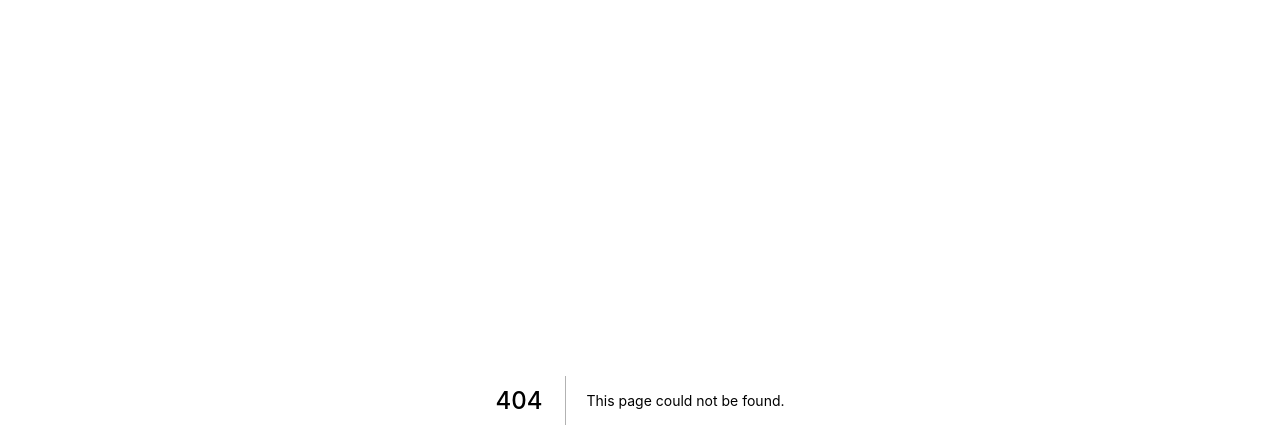
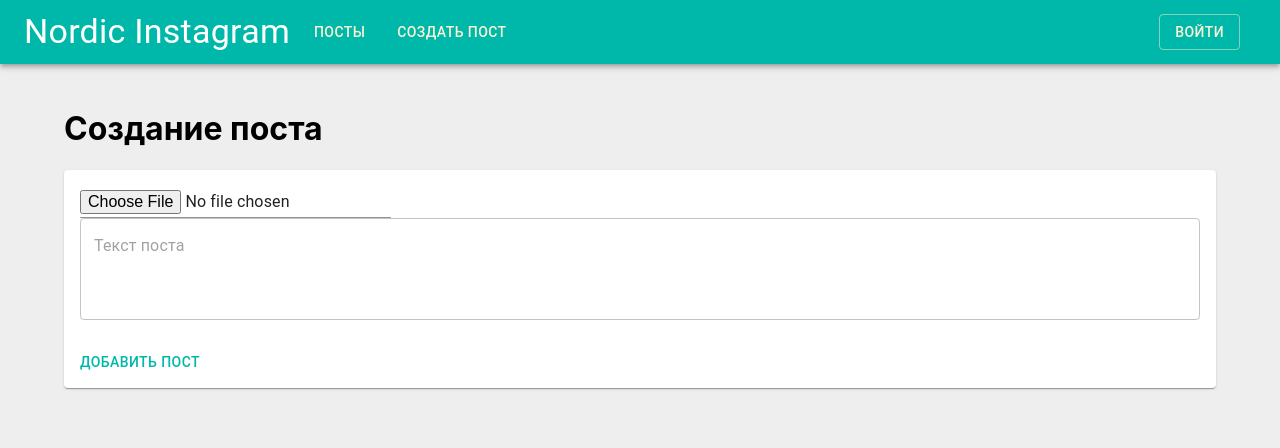
Before and after one commit to zhevakin/nordic-instagram, a Next.js app: page /create/post in a window 1280 px wide. Before the commit this address had no page. Shown: the top 448 px of the page. Built offline with nearby package versions, Linux system fonts and the light colour scheme; no server answers.

Commit message:
add firestore

```diff
--- /dev/null
+++ b/components/Layout.js
@@ -0,0 +1,63 @@
+import Link from 'next/link'
+import { AppBar, Box, Button, Toolbar, Typography } from '@mui/material'
+import { useAuthState } from 'react-firebase-hooks/auth'
+import { getAuth, signOut } from 'firebase/auth'
+import firebaseApp from '../firebaseApp'
+
+const auth = getAuth(firebaseApp)
+
+// eslint-disable-next-line react/prop-types
+const Layout = ({ children }) => {
+  const [user] = useAuthState(auth)
+
+  const handleSignOut = () => {
+    signOut(auth)
+  }
+
+  return (
+    <div>
+      <AppBar position="static">
+        <Toolbar>
+          <Typography component="h1" variant="h4" sx={{ mr: 2 }}>
+            Nordic Instagram
+          </Typography>
+          <Link href="/posts">
+            <Button variant="text" color="secondary" sx={{ mr: 2 }}>
+              Посты
+            </Button>
+          </Link>
+          <Link href="/create/post">
+            <Button variant="text" color="secondary" sx={{ mr: 2 }}>
+              Создать пост
+            </Button>
+          </Link>
+          <Box sx={{ ml: 'auto' }}>
+            {!user && (
+              <Link href="/auth/login">
+                <Button variant="outlined" color="secondary" sx={{ mr: 2 }}>
+                  Войти
+                </Button>
+              </Link>
+            )}
+            {user && (
+              <>
+                <span>{user.email}</span>
+                <Button
+                  variant="outlined"
+                  color="secondary"
+                  onClick={handleSignOut}
+                  sx={{ ml: 1 }}
+                >
+                  Выйти
+                </Button>
+              </>
+            )}
+          </Box>
+        </Toolbar>
+      </AppBar>
+      <main>{children}</main>
+    </div>
+  )
+}
+
+export default Layout
--- a/package.json
+++ b/package.json
@@ -13,6 +13,7 @@
     "@mui/material": "^5.1.0",
     "firebase": "^9.4.1",
     "next": "12.0.3",
+    "prop-types": "^15.7.2",
     "react": "17.0.2",
     "react-dom": "17.0.2",
     "react-firebase-hooks": "^4.0.1",
--- a/pages/_app.js
+++ b/pages/_app.js
@@ -1,4 +1,6 @@
+import Head from 'next/head'
 import { createTheme, ThemeProvider } from '@mui/material/styles'
+import Layout from '../components/Layout'
 import '../styles/globals.css'
 
 const theme = createTheme({
@@ -17,7 +19,12 @@ const theme = createTheme({
 function MyApp({ Component, pageProps }) {
   return (
     <ThemeProvider theme={theme}>
-      <Component {...pageProps} />
+      <Head>
+        <title>Nordic Instagram</title>
+      </Head>
+      <Layout>
+        <Component {...pageProps} />
+      </Layout>
     </ThemeProvider>
   )
 }
--- /dev/null
+++ b/pages/create/post.js
@@ -0,0 +1,81 @@
+import Head from 'next/head'
+import {
+  Button,
+  Card,
+  CardActions,
+  CardContent,
+  Container,
+  Input,
+  TextField,
+} from '@mui/material'
+import { useForm } from 'react-hook-form'
+import { useAuthState } from 'react-firebase-hooks/auth'
+import { getAuth } from 'firebase/auth'
+import {
+  getFirestore,
+  collection,
+  addDoc,
+  serverTimestamp,
+} from 'firebase/firestore'
+import { getStorage, ref, uploadBytes, getDownloadURL } from 'firebase/storage'
+import { useState } from 'react'
+import firebaseApp from '../../firebaseApp'
+
+const db = getFirestore(firebaseApp)
+const auth = getAuth(firebaseApp)
+const storage = getStorage(firebaseApp)
+
+const CreatePost = () => {
+  const [imageUrl, setImageUrl] = useState()
+  const [user] = useAuthState(auth)
+  const postCollection = collection(db, 'posts')
+  const { register, handleSubmit } = useForm()
+
+  const handleImageUpload = async (event) => {
+    const file = event.target.files[0]
+    const storageRef = ref(storage, `images/${file.name}`)
+    await uploadBytes(storageRef, file)
+    const url = await getDownloadURL(storageRef)
+    setImageUrl(url)
+  }
+
+  const onSubmit = (data) => {
+    addDoc(postCollection, {
+      uid: user.uid,
+      createdAt: serverTimestamp(),
+      text: data.text,
+      imageUrl,
+    })
+  }
+
+  return (
+    <>
+      <Head>
+        <title>Создание поста</title>
+      </Head>
+      <Container sx={{ pt: 3 }}>
+        <h1>Создание поста</h1>
+        <form onSubmit={handleSubmit(onSubmit)}>
+          <Card>
+            <CardContent>
+              <Input type="file" onChange={handleImageUpload} />
+              <img src={imageUrl} alt="" />
+              <TextField
+                multiline
+                fullWidth
+                rows={3}
+                placeholder="Текст поста"
+                {...register('text')}
+              />
+            </CardContent>
+            <CardActions>
+              <Button type="submit">Добавить пост</Button>
+            </CardActions>
+          </Card>
+        </form>
+      </Container>
+    </>
+  )
+}
+
+export default CreatePost
--- /dev/null
+++ b/util/getAppFirestore.js
@@ -0,0 +1,4 @@
+import { getFirestore } from 'firebase/firestore'
+import firebaseApp from '../firebaseApp'
+
+export default () => getFirestore(firebaseApp)
```
Also changed, not shown: components/Post.js (added, +38 -0 lines), pages/auth/register.js (+14 -2 lines), pages/posts/index.js (added, +28 -0 lines).
